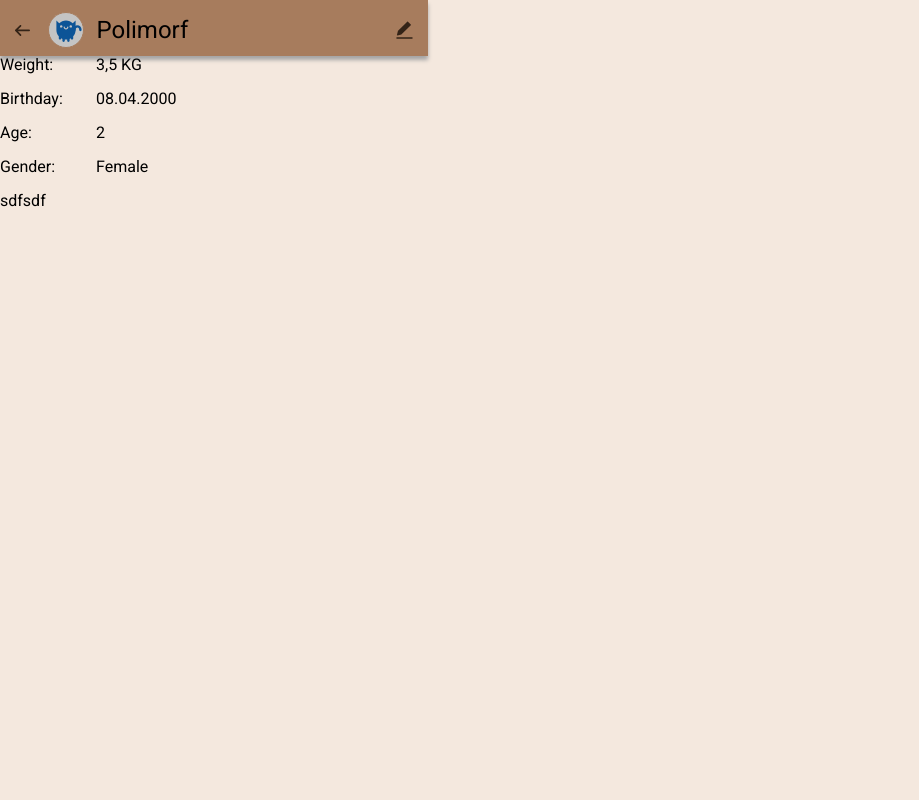
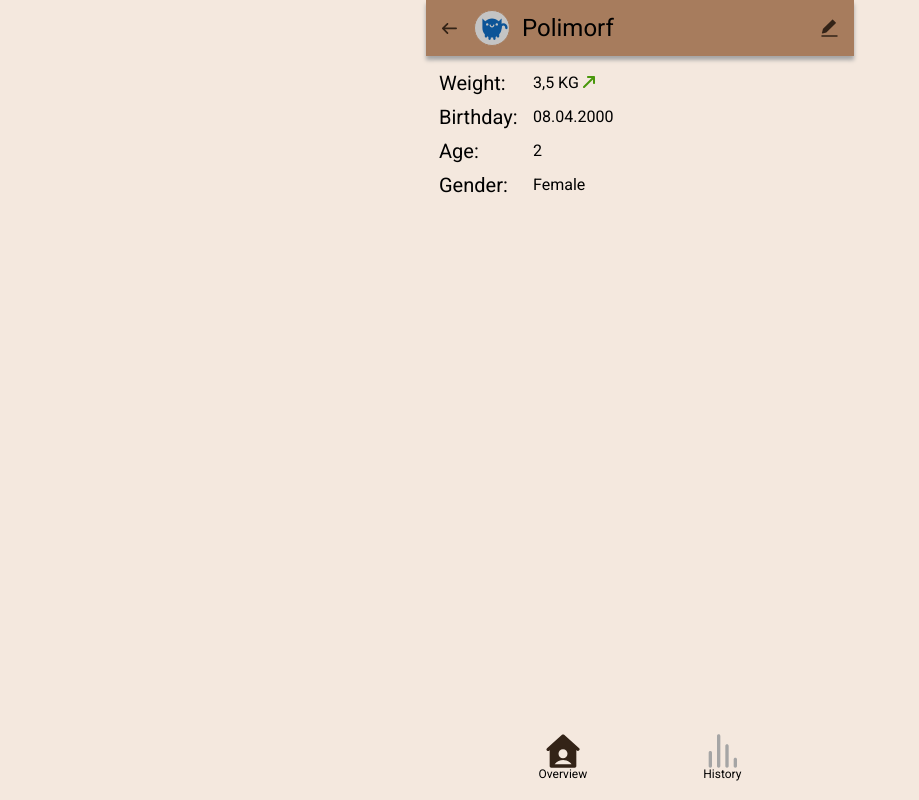
Before and after one commit to Jilze/Jilze.githib.io, a plain HTML site: page index2.html in a window 1280 px wide. Shown: the whole page, without its empty margins (0-919 px from the left). Drawn offline with Linux system fonts and the light colour scheme.

Commit message:
add style

```diff
--- a/index2.html
+++ b/index2.html
@@ -10,18 +10,17 @@
     <link rel="preconnect" href="https://fonts.googleapis.com">
     <link rel="preconnect" href="https://fonts.gstatic.com" crossorigin>
     <link href="https://fonts.googleapis.com/css2?family=Roboto:wght@100;300;400;500&display=swap" rel="stylesheet">
-    <title>Entilies Page2</title>
+    <title>Page2</title>
 </head>
-<body >
-<header class="list  ">
-
-
-    <svg width="15" height="11" viewBox="0 0 15 11" fill="none" xmlns="http://www.w3.org/2000/svg">
+<body class="container">
+<header class="interface  ">
+    <svg class="interface__arrow" width="15" height="11" viewBox="0 0 15 11" fill="none"
+         xmlns="http://www.w3.org/2000/svg">
         <path d="M6.09269 1.4773C6.43064 1.13935 6.43064 0.591419 6.09269 0.253465C5.75474 -0.0844884 5.2068 -0.0844884 4.86885 0.253465L0.253465 4.86885C0.0844884 5.03783 0 5.2593 0 5.48077C0 5.59811 0.0233528 5.70999 0.0656643 5.81202C0.107895 5.91409 0.170495 6.00972 0.253465 6.09269L4.86885 10.7081C5.2068 11.046 5.75474 11.046 6.09269 10.7081C6.43064 10.3701 6.43064 9.82219 6.09269 9.48423L2.95461 6.34615H14.1346C14.6126 6.34615 15 5.95871 15 5.48077C15 5.00283 14.6126 4.61538 14.1346 4.61538H2.95461L6.09269 1.4773Z"
               fill="#332317"/>
     </svg>
 
-
+    <div class="interface__start">
         <svg width="36" height="36" viewBox="0 0 36 36" fill="none" xmlns="http://www.w3.org/2000/svg">
             <rect x="0.5" y="0.5" width="35" height="35" rx="17.5" fill="#C4C4C4" stroke="#A77C5D"/>
             <path fill-rule="evenodd" clip-rule="evenodd"
@@ -37,7 +36,10 @@
                   fill="#C4C4C4"/>
         </svg>
         <h1 class="list__title">Polimorf</h1>
-    <svg width="17" height="18" viewBox="0 0 17 18" fill="none" xmlns="http://www.w3.org/2000/svg">
+    </div>
+
+    <svg class="interface_end" width="17" height="18" viewBox="0 0 17 18" fill="none"
+         xmlns="http://www.w3.org/2000/svg">
         <path d="M11.6066 0.5C11.7392 0.5 11.8664 0.552678 11.9602 0.646447L14.7886 3.47487C14.9838 3.67014 14.9838 3.98672 14.7886 4.18198L5.59619 13.3744C5.53337 13.4372 5.45495 13.4821 5.369 13.5046L1.54057 14.5046C1.36883 14.5494 1.18617 14.4999 1.06066 14.3744C0.93514 14.2489 0.885581 14.0662 0.930441 13.8945L1.93044 10.066C1.95289 9.98007 1.99784 9.90165 2.06066 9.83883L11.253 0.646447C11.3468 0.552678 11.474 0.5 11.6066 0.5Z"
               fill="#332317"/>
         <path d="M1 16.25C0.585786 16.25 0.25 16.5858 0.25 17C0.25 17.4142 0.585786 17.75 1 17.75H16C16.4142 17.75 16.75 17.4142 16.75 17C16.75 16.5858 16.4142 16.25 16 16.25H1Z"
@@ -47,22 +49,57 @@
 </header>
 
 <main>
-    <section class="info container">
+    <section class="container">
 
-        <span>   Weight:  </span>
-        <span>3,5 KG</span>
-        <span> Birthday: </span>
-        <span>08.04.2000</span>
-        <span>Age: </span>
-        <span>2</span>
-        <span>Gender: </span>
-        <span>Female</span>
+        <dl class="list-container">
+            <div class="listt">
+                <dt class="medium-font">Weight</dt>
+                <dd> 3,5 KG
+                    <svg width="13" height="13" viewBox="0 0 13 13" fill="none" xmlns="http://www.w3.org/2000/svg">
+                        <path d="M11.9258 1.6142C11.8243 1.36985 11.6301 1.17568 11.3858 1.0742C11.2656 1.02296 11.1365 0.995782 11.0058 0.994202H5.0058C4.74058 0.994202 4.48623 1.09956 4.29869 1.2871C4.11116 1.47463 4.0058 1.72899 4.0058 1.9942C4.0058 2.25942 4.11116 2.51377 4.29869 2.70131C4.48623 2.88884 4.74058 2.9942 5.0058 2.9942H8.5958L0.295798 11.2842C0.20207 11.3772 0.127676 11.4878 0.0769072 11.6096C0.0261385 11.7315 0 11.8622 0 11.9942C0 12.1262 0.0261385 12.2569 0.0769072 12.3788C0.127676 12.5006 0.20207 12.6112 0.295798 12.7042C0.388761 12.7979 0.499362 12.8723 0.621222 12.9231C0.743081 12.9739 0.873786 13 1.0058 13C1.13781 13 1.26852 12.9739 1.39038 12.9231C1.51223 12.8723 1.62284 12.7979 1.7158 12.7042L10.0058 4.4042V7.9942C10.0058 8.25942 10.1112 8.51377 10.2987 8.70131C10.4862 8.88885 10.7406 8.9942 11.0058 8.9942C11.271 8.9942 11.5254 8.88885 11.7129 8.70131C11.9004 8.51377 12.0058 8.25942 12.0058 7.9942V1.9942C12.0042 1.86352 11.977 1.73442 11.9258 1.6142Z"
+                              fill="#49970C"/>
+                    </svg>
+                </dd>
+            </div>
+            <div class="listt">
+                <dt class="medium-font"> Birthday</dt>
+                <dd> 08.04.2000</dd>
+            </div>
+            <div class="listt">
+                <dt class="medium-font"> Age</dt>
+                <dd> 2</dd>
+            </div>
+            <div class="listt">
+                <dt class="medium-font"> Gender</dt>
+                <dd>Female</dd>
+            </div>
 
+
+        </dl>
 
     </section>
 
 
 </main>
-<footer>sdfsdf</footer>
+<footer>
+
+    <div class="footer__left">
+
+        <svg width="34" height="34" viewBox="0 0 34 34" fill="none" xmlns="http://www.w3.org/2000/svg">
+            <path d="M33.1667 14.1667L18.1667 0.833344C17.5 0.333343 16.6667 0.333343 16 0.833344L1 14.1667C0.333335 14.8333 0.166668 15.8333 0.833335 16.5C1.5 17.1667 2.5 17.3333 3.16667 16.6667L3.66667 16V32C3.66667 33 4.33333 33.6667 5.33333 33.6667H28.6667C29.6667 33.6667 30.3333 33 30.3333 32V16L30.8333 16.5C31.5 17.1667 32.5 17 33.1667 16.3333C33.8333 15.8333 33.8333 14.6667 33.1667 14.1667ZM17 15.3333C19.5 15.3333 21.5 17.3333 21.5 19.8333C21.5 22.3333 19.5 24.3333 17 24.3333C14.5 24.3333 12.5 22.3333 12.5 19.8333C12.5 17.3333 14.5 15.3333 17 15.3333ZM8.66667 30.3334C8.66667 30.1667 8.66667 30.1667 8.83333 30C12.5 25.5 19.1667 24.6667 23.6667 28.3333C24.3333 28.8333 24.8333 29.3333 25.3333 30C25.3333 30 25.3333 30.1667 25.5 30.3334H8.66667Z"
+                  fill="#332317"/>
+            <h5 clas>Overview</h5>
+        </svg>
+
+    </div>
+    <div class="footer__right">
+        <svg width="29" height="34" viewBox="0 0 29 34" fill="none" xmlns="http://www.w3.org/2000/svg">
+            <path d="M10.6667 0.333344C9.66669 0.333344 9.00002 1.00001 9.00002 2.00001V32C9.00002 33 9.66669 33.6667 10.6667 33.6667C11.6667 33.6667 12.3334 33 12.3334 32V2.00001C12.3334 1.00001 11.6667 0.333344 10.6667 0.333344ZM2.33335 17C1.33335 17 0.666687 17.6667 0.666687 18.6667V32C0.666687 33 1.33335 33.6667 2.33335 33.6667C3.33335 33.6667 4.00002 33 4.00002 32V18.6667C4.00002 17.6667 3.33335 17 2.33335 17ZM19 10.3333C18 10.3333 17.3334 11 17.3334 12V32C17.3334 33 18 33.6667 19 33.6667C20 33.6667 20.6667 33 20.6667 32V12C20.6667 11 20 10.3333 19 10.3333ZM27.3334 23.6667C26.3334 23.6667 25.6667 24.3333 25.6667 25.3333V32C25.6667 33 26.3334 33.6667 27.3334 33.6667C28.3334 33.6667 29 33 29 32V25.3333C29 24.3333 28.3334 23.6667 27.3334 23.6667Z"
+                  fill="#A5A5A5"/>
+            <h5>History</h5>
+        </svg>
+    </div>
+
+</footer>
 </body>
 </html>
--- a/public/styles/style2.css
+++ b/public/styles/style2.css
@@ -14,23 +14,41 @@
 }
 
 body {
-    display: flex;
-    flex-direction: column;
-    height: 762px;
-    width: 428px;
-    font-family: 'Roboto';
-    background: var(--color2) no-repeat;
+    font-family: 'Roboto', serif;
+    background-color: var(--color2);
+    height: 100vh;
+    overflow: scroll
+}
+
+.container {
+    max-width: 428px;
+    margin: 0 auto;
 }
 
 /*HEADER*/
-.list {
+.interface {
     height: 56px;
     background-color: var(--color1);
-    display: grid;
+    display: flex;
     align-items: center;
-    justify-content: space-around;
+
+
+}
+
+.interface {
     box-shadow: 0 4px 4px var(--additional-dark-color);
-    grid-template-columns: 4px 20px 270px 18px;
+}
+
+.interface__arrow {
+    margin-left: 16px;
+}
+
+.interface__start {
+    display: flex;
+    align-items: center;
+    margin-left: 17px;
+    gap: 12px;
+    justify-content: flex-start;
 }
 
 .list__title {
@@ -39,61 +57,69 @@ body {
     line-height: 28px;
 }
 
+.interface_end {
+    margin-left: 207px;
+}
+
 /* MAIN*/
-.info {
 
+
+.list-container {
+    margin-top: 15px;
+margin-left: 13px;
+line-height: 33px;
+    gap: 10px;
+display: flex;
+    flex-direction: column;
+}
+
+
+.listt {
     display: grid;
-    grid-template-columns: repeat(2, 96px);
-    grid-template-rows: repeat(4, 34px);
+    grid-template-columns: 54px 103px;
+}
+dt{
+
+    font-size: 20px;
+    font-weight: 400;
+    line-height: 24px;
 
 
 }
+dd{
+   font-size: 16px;
+    font-weight: 400;
+    line-height: 24px;
 
-.entilies__name-title {
-    color: var(--color3);
-    font-size: 24px;
-    font-weight: 400;
-    line-height: 28px;
+
+}
+dt::after {
+    content: ':';
 }
 
-.entilies__name {
-    display: grid;
-    gap: 10px;
-    grid-template-rows: 44px 50px;
+/*FOOTER*/
+
+footer {
+    display: flex;
+    justify-content: center;
+    gap: 116px;
+    margin-top: 537px;
+}
+.footer__left{
+    display: flex;
+    flex-direction: column;
+    align-items: center;
+}
+.footer__right{
+    display: flex;
+    flex-direction: column;
+    align-items: center;
 }
 
-.entilies__name-weight {
-    font-size: 16px;
-    line-height: 24px;
+h5{
+margin: 0;
+    font-size: 12px;
+    font-weight: 400;
+
+
 }
-
-.entilies__activit {
-    display: flex;
-    flex-direction: column;
-    align-items: end;
-    gap: 46px;
-}
-
-.entilies__activit-pen {
-    opacity: 0;
-    float: right;
-    transition: .3s ease-in-out;
-}
-
-.entilies__activit-pen:hover {
-    opacity: 1;
-    transform: scale(1.5);
-    cursor: pointer;
-}
-
-.entilies__aectivit-date {
-    font-size: 12px;
-}
-
-.catimg_Apofem {
-    fill: var(--cat4-color);
-}
-
-.catimg_Pulheria {
-    fill: var(--cat1-color);
-}
```
Lines whose indentation alone changed are shown as unchanged.
